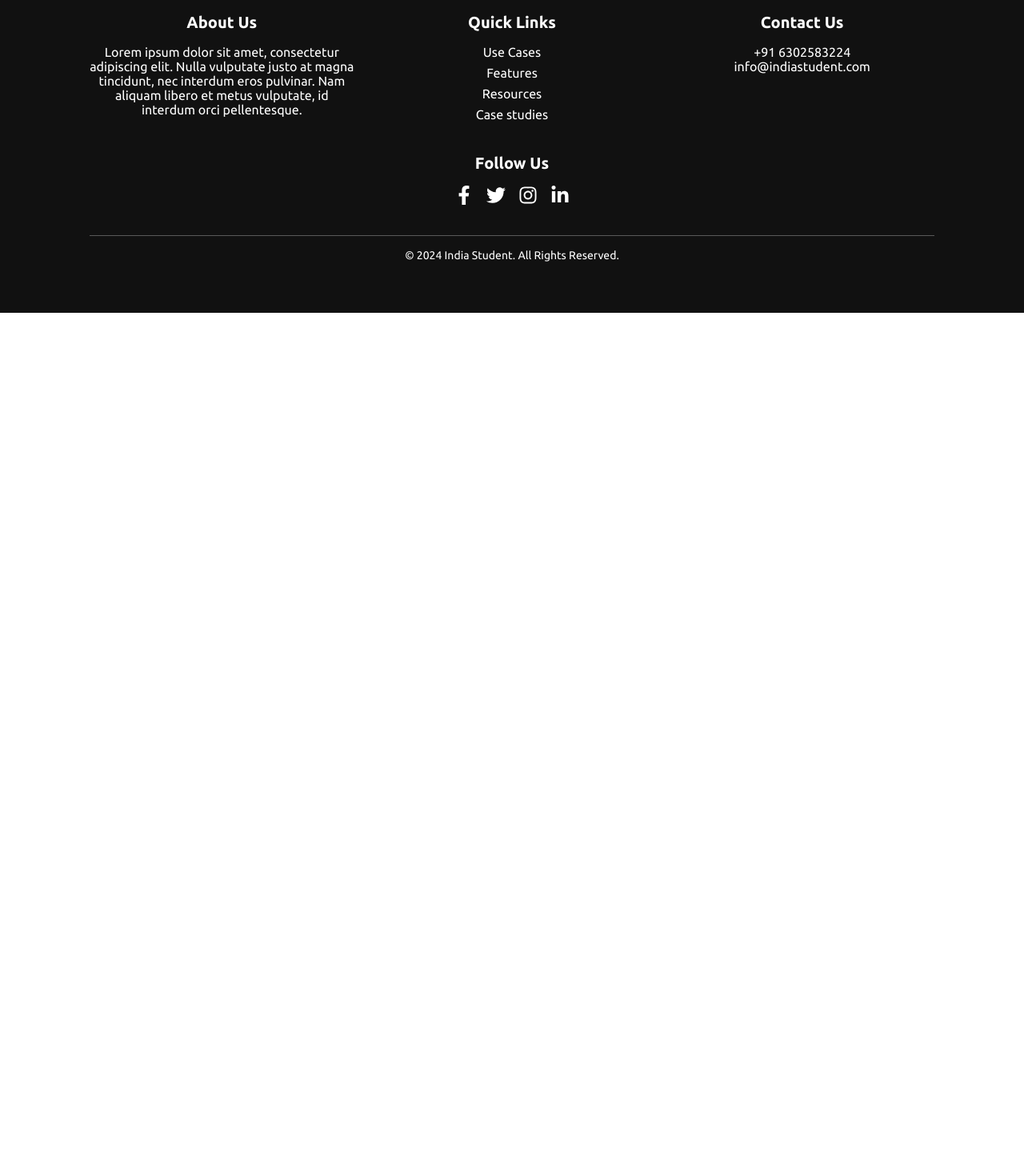
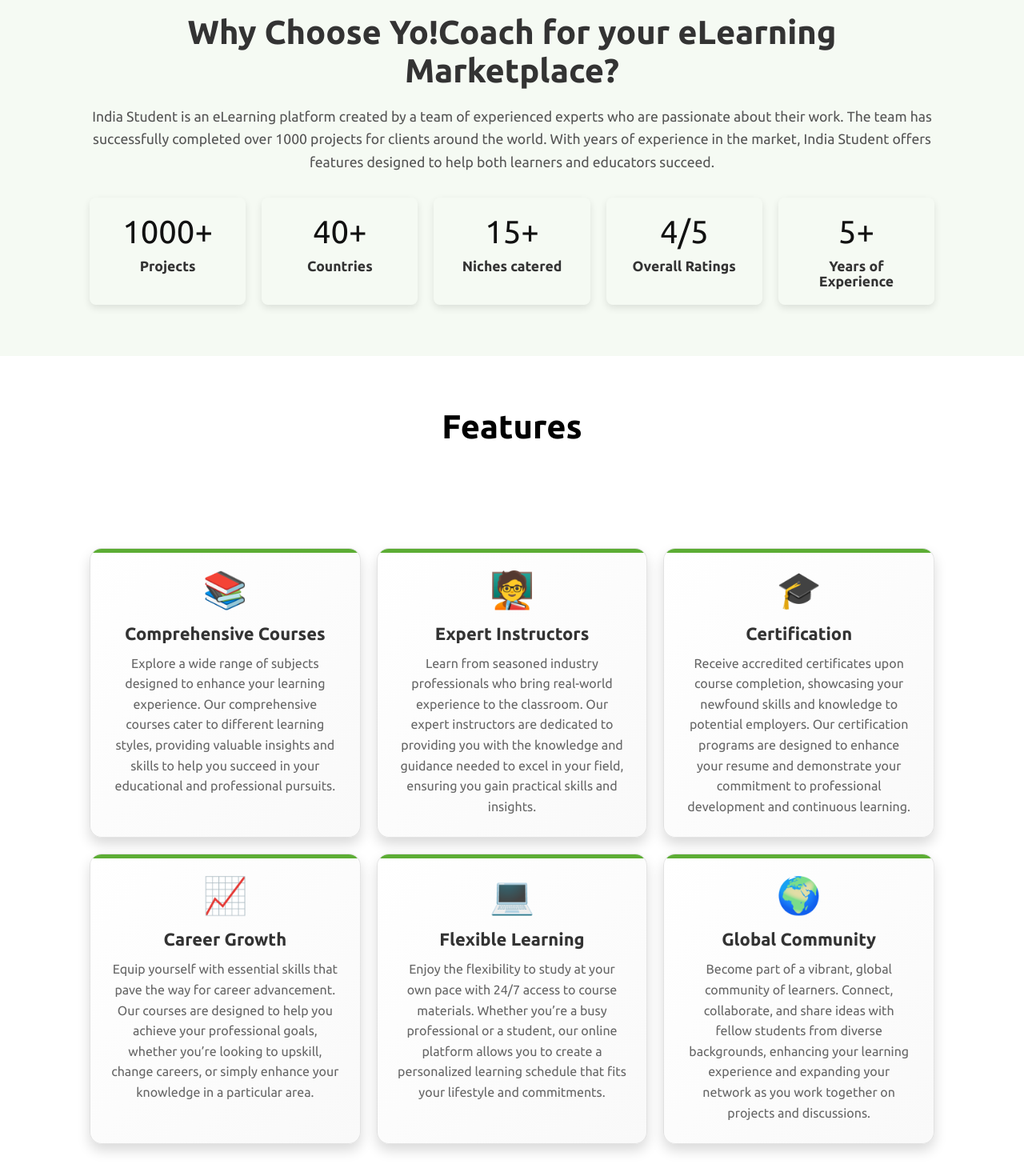
Before and after one commit to baig78/india-student, a React (Create React App) app: page / in a window 1280 px wide. Shown: the part 520-1990 px from the top of the page at 80% size. Before the commit the page ends 911 px from the top, so only its background shows below. Built offline with nearby package versions, Linux system fonts and the light colour scheme.

Commit message:
added sections in home page

```diff
--- a/src/pages/Home/Home.css
+++ b/src/pages/Home/Home.css
@@ -32,11 +32,118 @@
   border-radius: 0.5rem; /* Optional rounded corners */
 }
 
+/* .section {
+  padding: 40px 20px;
+  background-color: rgba(92, 173, 52, 0.06);
+} */
+
+.section-why-choose-us {
+  max-width: 1200px;
+  margin: 0 auto;
+}
+
+.section__head {
+  margin-bottom: 30px;
+  text-align: center;
+}
+
+.section__head h2 {
+  font-size: 2.6rem;
+  color: #333;
+  margin-bottom: 20px;
+}
+
+.section__head p {
+  font-size: 1.1rem;
+  color: #555;
+  line-height: 1.6;
+  margin-bottom: 20px;
+}
+
+.counter-row {
+  display: flex;
+  flex-wrap: wrap;
+  justify-content: space-between;
+  gap: 20px;
+}
+
+.counter-box {
+  flex: 1 1 180px;
+  text-align: center;
+  padding: 20px;
+  /* background-color: #fff; */
+  border-radius: 8px;
+  box-shadow: 0px 4px 10px rgba(0, 0, 0, 0.1);
+}
+
+.counter-count {
+  font-size: 2.5rem;
+  color: #111;
+}
+
+.counter-count .txt-sm {
+  font-size: 2.5rem;
+}
+
+.counter-label {
+  margin-top: 10px;
+  font-size: 1.1rem;
+  color: #333;
+}
+
+/* Responsive Styles */
+@media (max-width: 768px) {
+  .counter-row {
+    flex-direction: column;
+    align-items: center;
+  }
+
+  .section__head h2 {
+    font-size: 1.8rem;
+  }
+
+  .section__head p {
+    font-size: 1rem;
+  }
+
+  .counter-box {
+    width: 100%;
+    margin-bottom: 20px;
+  }
+
+  .counter-count {
+    font-size: 2rem;
+  }
+}
+
+@media (max-width: 480px) {
+  .section__head h2 {
+    font-size: 1.6rem;
+  }
+
+  .section__head p {
+    font-size: 0.9rem;
+  }
+
+  .counter-count {
+    font-size: 1.8rem;
+  }
+
+  .counter-count .txt-sm {
+    font-size: 1.2rem;
+  }
+
+  .counter-label {
+    font-size: 1rem;
+  }
+}
+
 @media (max-width: 48rem) {
   /* 768px in rem units */
   .section {
     flex-direction: column;
     text-align: center;
+    padding: 9rem 1rem;
   }
 
   .section-text {
@@ -44,6 +151,106 @@
   }
 
   .section-text h1 {
-    font-size: 1.75rem; /* Smaller heading on mobile */
+    font-size: 1.75rem;
   }
 }
+
+/* Card Section */
+.card-section {
+  display: grid;
+  grid-template-columns: repeat(3, 1fr);
+  gap: 20px;
+  width: 100%;
+  padding: 4rem 7rem;
+}
+
+.card {
+  position: relative;
+  background: linear-gradient(135deg, #ffffff, #f9f9f9);
+  border: 1px solid rgba(0, 0, 0, 0.1);
+  border-radius: 15px;
+  box-shadow: 0 8px 16px rgba(0, 0, 0, 0.15);
+  padding: 25px;
+  text-align: center;
+  overflow: hidden;
+  transition: transform 0.3s ease, box-shadow 0.3s ease;
+}
+
+.card::before {
+  content: "";
+  position: absolute;
+  top: 0;
+  left: 0;
+  width: 100%;
+  height: 5px;
+  background-color: #5cad34; /* Top border color */
+  border-radius: 15px 15px 0 0;
+}
+
+.card:hover {
+  transform: translateY(-8px);
+  box-shadow: 0 12px 24px rgba(0, 0, 0, 0.2);
+}
+
+.card .icon {
+  font-size: 45px;
+  color: #5cad34;
+  margin-bottom: 15px;
+  transition: transform 0.3s ease;
+}
+
+.card:hover .icon {
+  transform: scale(1.1);
+}
+
+.card h3 {
+  font-size: 22px;
+  color: #333;
+  margin-bottom: 12px;
+  font-weight: bold;
+}
+
+.card p {
+  color: #666;
+  font-size: 16px;
+  line-height: 1.6;
+}
+
+.card-header {
+  padding: 4rem 7rem;
+  text-align: center;
+}
+
+.card-header h2{
+  font-size: 2.6rem;
+}
+
+/* Responsive Design */
+@media (max-width: 1024px) {
+  .card-section {
+    grid-template-columns: repeat(2, 1fr);
+  }
+}
+
+@media (max-width: 768px) {
+  .card-section {
+    grid-template-columns: 1fr;
+    padding: 2rem 2rem;
+  }
+
+  .card {
+    padding: 20px;
+  }
+
+  .card h3 {
+    font-size: 20px;
+  }
+
+  .card p {
+    font-size: 15px;
+  }
+
+  .card-header{
+    padding: 2rem 7rem;
+  }
+}
--- a/src/pages/Home/Home.js
+++ b/src/pages/Home/Home.js
@@ -2,6 +2,38 @@
 import "./Home.css";
 
 const Home = () => {
+  const cardData = [
+    {
+      icon: '📚', // Book icon for Courses
+      title: 'Comprehensive Courses',
+      description: 'Explore a wide range of subjects designed to enhance your learning experience. Our comprehensive courses cater to different learning styles, providing valuable insights and skills to help you succeed in your educational and professional pursuits.',
+    },
+    {
+      icon: '🧑‍🏫', // Teacher icon for Expert Instructors
+      title: 'Expert Instructors',
+      description: 'Learn from seasoned industry professionals who bring real-world experience to the classroom. Our expert instructors are dedicated to providing you with the knowledge and guidance needed to excel in your field, ensuring you gain practical skills and insights.',
+    },
+    {
+      icon: '🎓', // Graduation cap icon for Certification
+      title: 'Certification',
+      description: 'Receive accredited certificates upon course completion, showcasing your newfound skills and knowledge to potential employers. Our certification programs are designed to enhance your resume and demonstrate your commitment to professional development and continuous learning.',
+    },
+    {
+      icon: '📈', // Graph icon for Career Growth
+      title: 'Career Growth',
+      description: 'Equip yourself with essential skills that pave the way for career advancement. Our courses are designed to help you achieve your professional goals, whether you’re looking to upskill, change careers, or simply enhance your knowledge in a particular area.',
+    },
+    {
+      icon: '💻', // Laptop icon for Flexible Learning
+      title: 'Flexible Learning',
+      description: 'Enjoy the flexibility to study at your own pace with 24/7 access to course materials. Whether you’re a busy professional or a student, our online platform allows you to create a personalized learning schedule that fits your lifestyle and commitments.',
+    },
+    {
+      icon: '🌍', // Globe icon for Global Community
+      title: 'Global Community',
+      description: 'Become part of a vibrant, global community of learners. Connect, collaborate, and share ideas with fellow students from diverse backgrounds, enhancing your learning experience and expanding your network as you work together on projects and discussions.',
+    },
+  ];
   return (
     <div>
       <section className="section">
@@ -17,9 +49,91 @@
             vulputate justo at magna tincidunt, nec interdum eros pulvinar. Nam
             aliquam libero et metus vulputate, id interdum orci pellentesque.
           </p>
+          <button className="contact-btn">Get in Touch</button>
         </div>
         <div className="section-image">
           <img src="../../../images/india-student.png" alt="Description" />
+        </div>
+      </section>
+
+      <section
+        className="section"
+        style={{ backgroundColor: "rgb(92 173 52 / 6%)" }}
+      >
+        <div className="section-why-choose-us">
+          <div className="section__head section__head--md text-center">
+            <h2>Why Choose Yo!Coach for your eLearning Marketplace?</h2>
+            <p>
+              India Student is an eLearning platform created by a team of experienced experts who are passionate about their work. The team has successfully completed over 1000 projects for clients around the world. With years of experience in the market, India Student offers features designed to help both learners and educators succeed.
+            </p>
+          </div>
+          <div className="section__body">
+            <div className="counter-row">
+              <div className="counter-box">
+                <div className="counter-count">
+                  <span className="num" id="num1">
+                    1000
+                  </span>
+                  <span className="txt-sm">+</span>
+                </div>
+                <h5 className="counter-label">Projects</h5>
+              </div>
+              <div className="counter-box">
+                <div className="counter-count">
+                  <span className="num" id="num2">
+                    40
+                  </span>
+                  <span className="txt-sm">+</span>
+                </div>
+                <h5 className="counter-label">Countries</h5>
+              </div>
+              <div className="counter-box">
+                <div className="counter-count">
+                  <span className="num" id="num3">
+                    15
+                  </span>
+                  <span className="txt-sm">+</span>
+                </div>
+                <h5 className="counter-label">Niches catered</h5>
+              </div>
+              <div className="counter-box">
+                <div className="counter-count">
+                  <span className="num" id="num4">
+                    4
+                  </span>
+                  <span className="txt-sm">/5</span>
+                </div>
+                <h5 className="counter-label">Overall Ratings</h5>
+              </div>
+              <div className="counter-box">
+                <div className="counter-count">
+                  <span className="num" id="num5">
+                    5
+                  </span>
+                  <span className="txt-sm">+</span>
+                </div>
+                <h5 className="counter-label">Years of Experience</h5>
+              </div>
+            </div>
+          </div>
+        </div>
+      </section>
+
+
+      <section >
+        <div className="card-header">
+          <h2>Features</h2>
+
+        </div>
+        <div className="card-section">
+
+          {cardData.map((card, index) => (
+            <div key={index} className="card">
+              <div className="icon">{card.icon}</div>
+              <h3>{card.title}</h3>
+              <p>{card.description}</p>
+            </div>
+          ))}
         </div>
       </section>
     </div>
--- a/src/shared/Footer/Footer.css
+++ b/src/shared/Footer/Footer.css
@@ -92,6 +92,9 @@
 
 /* Responsive Design */
 @media (max-width: 48rem) {
+  .footer {
+    padding: 2rem 2rem;
+  }
   /* 768px in rem */
   .footer-container {
     flex-direction: column;
--- a/src/shared/Header/Header.css
+++ b/src/shared/Header/Header.css
@@ -13,6 +13,7 @@
   position: fixed;
   box-shadow: 0 4px 6px rgba(0, 0, 0, 0.1);
   width: 100%;
+  z-index: 9;
 }
 
 .logo img {
@@ -74,12 +75,12 @@
     display: flex;
     flex-direction: column;
     position: absolute;
-    top: 3.75rem;
+    top: 7.75rem;
     right: 0;
     background-color: #fff;
     width: 100%;
     height: 100vh;
-    justify-content: center;
+    justify-content: flex-start;
     align-items: center;
     gap: 1.25rem;
   }
```
